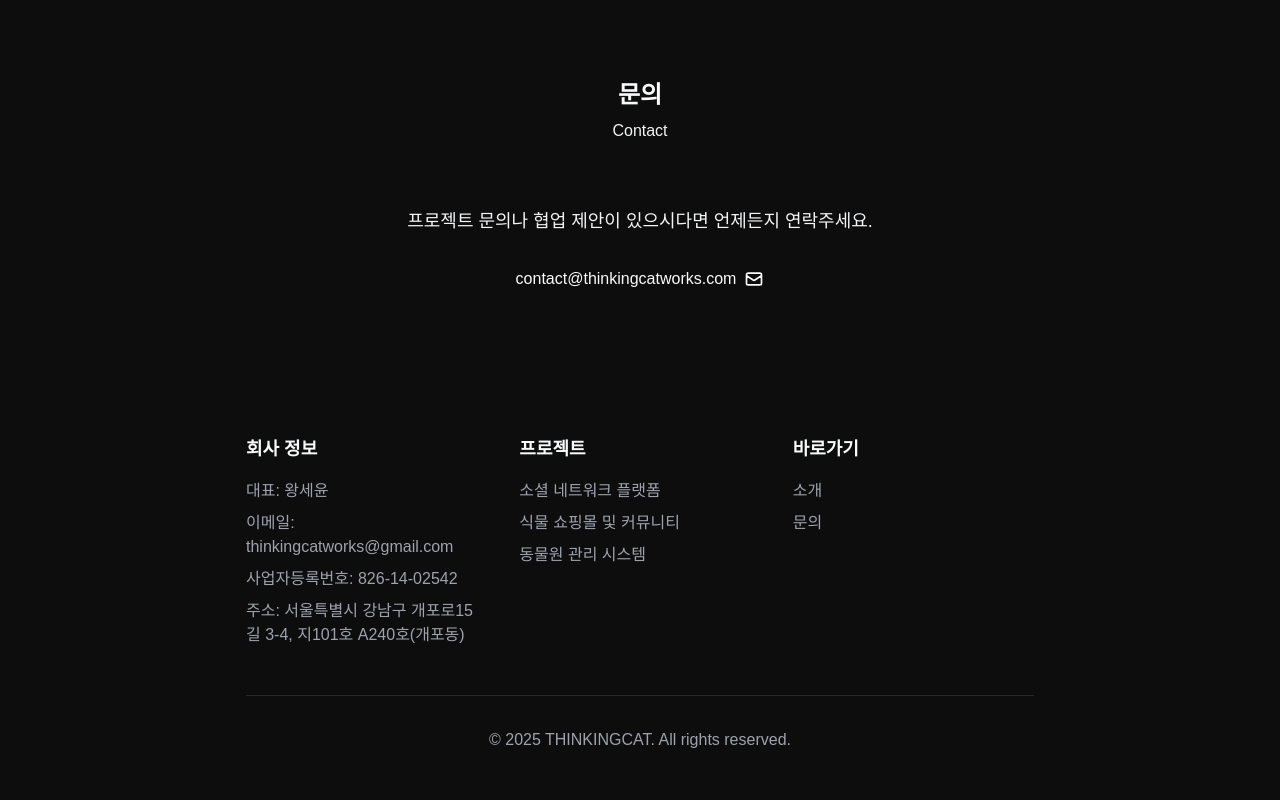
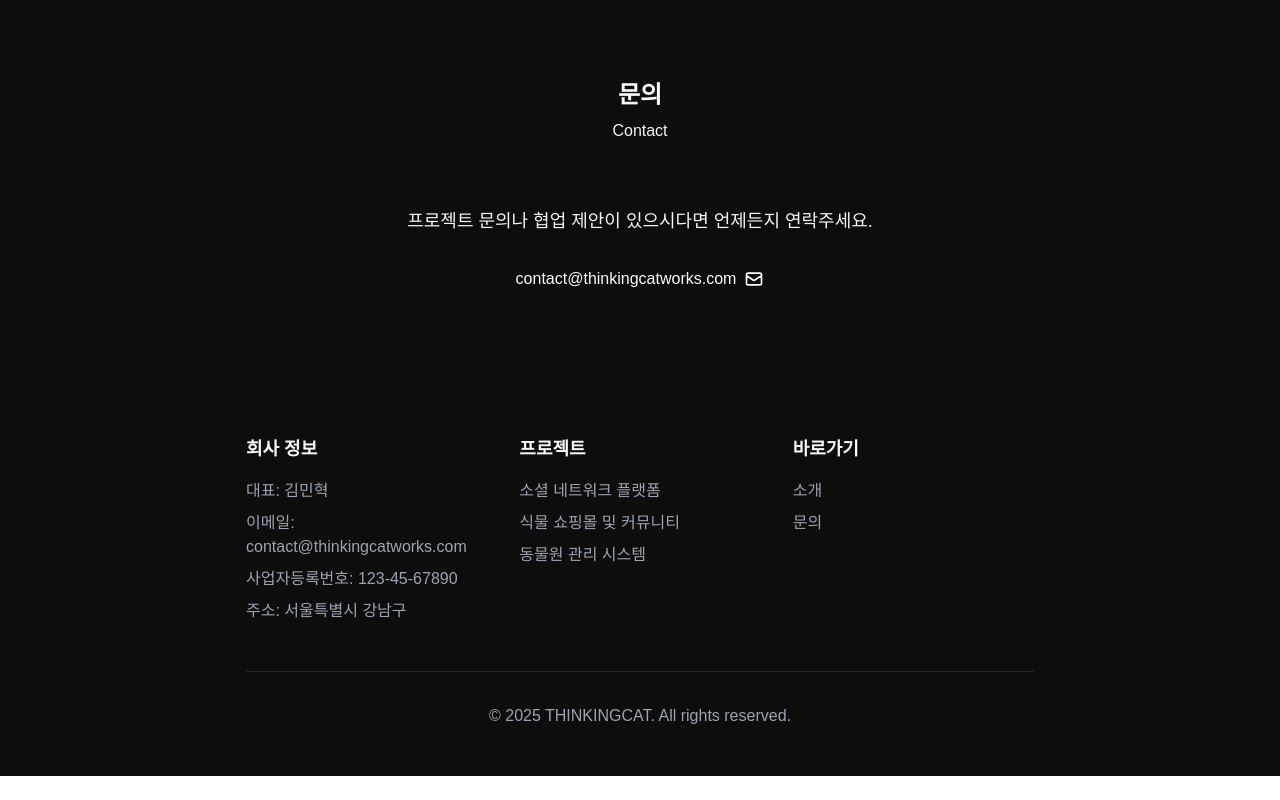
Before and after one commit to Yoon79/thinkingcat, a Next.js app: page / in a window 1280 px wide. Shown: the part 2245-3045 px from the top of the page. After the commit the page ends 3021 px from the top, so only its background shows below. Built offline with nearby package versions, Linux system fonts and the light colour scheme; a web font is replaced by a local one.

Commit message:
Revert "g"
This reverts commit c2174313fa175cad66e1c17ab47f8636bc24d7fd.

```diff
--- a/Components/Contact.tsx
+++ b/Components/Contact.tsx
@@ -1,4 +1,5 @@
 import { motion } from "framer-motion";
+import Image from "next/image";
 
 const Contact = () => {
   return (
--- a/Components/Main.tsx
+++ b/Components/Main.tsx
@@ -1,3 +1,6 @@
+import { motion } from "framer-motion";
+import Image from "next/image";
+
 const Main = () => {
   return (
     <div className="relative h-[60vh] ">
--- a/Components/Partners.tsx
+++ b/Components/Partners.tsx
@@ -1,5 +1,6 @@
 import { motion } from "framer-motion";
 import Image from "next/image";
+import { useEffect, useState } from "react";
 
 const Partners = () => {
   const partners = [
@@ -22,9 +23,7 @@ const Partners = () => {
           viewport={{ once: true }}
           className="text-center mb-12"
         >
-          <h2 className="text-2xl sm:text-xl font-bold text-gray-50 mb-2">
-            협력사
-          </h2>
+          <h2 className="text-2xl sm:text-xl font-bold text-gray-50 mb-2">협력사</h2>
           <p className="text-gray-100">Partners</p>
         </motion.div>
 
--- a/Components/Promotion.tsx
+++ b/Components/Promotion.tsx
@@ -1,28 +1,26 @@
 import { motion } from "framer-motion";
+import Image from "next/image";
 
 const Promotion = () => {
   const features = [
     {
       title: "혁신적인 기술력",
-      description:
-        "최신 기술 스택과 효율적인 개발 프로세스로 고객의 니즈를 완벽하게 구현합니다.",
+      description: "최신 기술 스택과 효율적인 개발 프로세스로 고객의 니즈를 완벽하게 구현합니다."
     },
     {
       title: "검증된 실력",
-      description:
-        "다양한 프로젝트 경험과 성공 사례로 입증된 개발 역량을 보유하고 있습니다.",
+      description: "다양한 프로젝트 경험과 성공 사례로 입증된 개발 역량을 보유하고 있습니다."
     },
     {
       title: "맞춤형 솔루션",
-      description:
-        "각 고객사의 특성과 요구사항을 분석하여 최적화된 솔루션을 제공합니다.",
-    },
+      description: "각 고객사의 특성과 요구사항을 분석하여 최적화된 솔루션을 제공합니다."
+    }
   ];
 
   const stats = [
     { number: "4.9/5", label: "유저 만족도" },
     { number: "90%", label: "재사용률" },
-    { number: "24시", label: "기술 지원" },
+    { number: "24시", label: "기술 지원" }
   ];
 
   return (
@@ -35,10 +33,11 @@ const Promotion = () => {
           transition={{ duration: 0.8 }}
           className="text-center mb-16"
         >
-          <h2 className="text-3xl font-bold text-gray-900 mb-4">Why 띵킹캣?</h2>
+          <h2 className="text-3xl font-bold text-gray-900 mb-4">
+            Why 띵킹캣?
+          </h2>
           <p className="text-gray-600 max-w-2xl mx-auto">
-            혁신적인 기술력과 풍부한 경험을 바탕으로 고객의 비즈니스 성공을 함께
-            만들어갑니다
+            혁신적인 기술력과 풍부한 경험을 바탕으로 고객의 비즈니스 성공을 함께 만들어갑니다
           </p>
         </motion.div>
 
@@ -51,9 +50,9 @@ const Promotion = () => {
             visible: {
               opacity: 1,
               transition: {
-                staggerChildren: 0.2,
-              },
-            },
+                staggerChildren: 0.2
+              }
+            }
           }}
           className="grid grid-cols-1 md:grid-cols-3 gap-8 mb-20"
         >
@@ -62,7 +61,7 @@ const Promotion = () => {
               key={feature.title}
               variants={{
                 hidden: { opacity: 0, y: 20 },
-                visible: { opacity: 1, y: 0 },
+                visible: { opacity: 1, y: 0 }
               }}
               transition={{ duration: 0.5 }}
               whileHover={{ y: -5 }}
@@ -71,7 +70,9 @@ const Promotion = () => {
               <h3 className="text-xl font-semibold text-gray-900 mb-2">
                 {feature.title}
               </h3>
-              <p className="text-sm text-gray-600">{feature.description}</p>
+              <p className="text-sm text-gray-600">
+                {feature.description}
+              </p>
             </motion.div>
           ))}
         </motion.div>
@@ -115,14 +116,7 @@ const Promotion = () => {
             사용 기술 스택
           </h3>
           <div className="flex flex-wrap justify-center gap-6">
-            {[
-              "React",
-              "Next.js",
-              "TypeScript",
-              "Node.js",
-              "AWS",
-              "Flutter",
-            ].map((tech, index) => (
+            {['React', 'Next.js', 'TypeScript', 'Node.js', 'AWS', 'Flutter'].map((tech, index) => (
               <motion.div
                 key={tech}
                 initial={{ opacity: 0, scale: 0.5 }}
--- a/Components/common/Footer.tsx
+++ b/Components/common/Footer.tsx
@@ -8,12 +8,10 @@ const Footer = () => {
         <div className="grid grid-cols-1 md:grid-cols-3 gap-8">
           <div>
             <h3 className="text-lg font-bold text-gray-50 mb-4">회사 정보</h3>
-            <p className="mb-2">대표: 왕세윤</p>
-            <p className="mb-2">이메일: thinkingcatworks@gmail.com</p>
-            <p className="mb-2">사업자등록번호: 826-14-02542</p>
-            <p>
-              주소: 서울특별시 강남구 개포로15길 3-4, 지101호 A240호(개포동){" "}
-            </p>
+            <p className="mb-2">대표: 김민혁</p>
+            <p className="mb-2">이메일: contact@thinkingcatworks.com</p>
+            <p className="mb-2">사업자등록번호: 123-45-67890</p>
+            <p>주소: 서울특별시 강남구</p>
           </div>
           <div>
             <h3 className="text-lg font-bold text-gray-50 mb-4">프로젝트</h3>
--- a/Components/common/Header.tsx
+++ b/Components/common/Header.tsx
@@ -1,3 +1,4 @@
+import { motion } from "framer-motion";
 import Image from "next/image";
 import { useState } from "react";
 
--- a/app/projects/pium/page.tsx
+++ b/app/projects/pium/page.tsx
@@ -2,6 +2,7 @@
 
 import { motion, PanInfo } from "framer-motion";
 import Image from "next/image";
+import Link from "next/link";
 import { useState, useEffect } from "react";
 
 export default function PiumProject() {
--- a/app/projects/zootop/page.tsx
+++ b/app/projects/zootop/page.tsx
@@ -2,6 +2,7 @@
 
 import { motion, PanInfo } from "framer-motion";
 import Image from "next/image";
+import Link from "next/link";
 import Head from "next/head";
 import { useState, useEffect } from "react";
 
```
